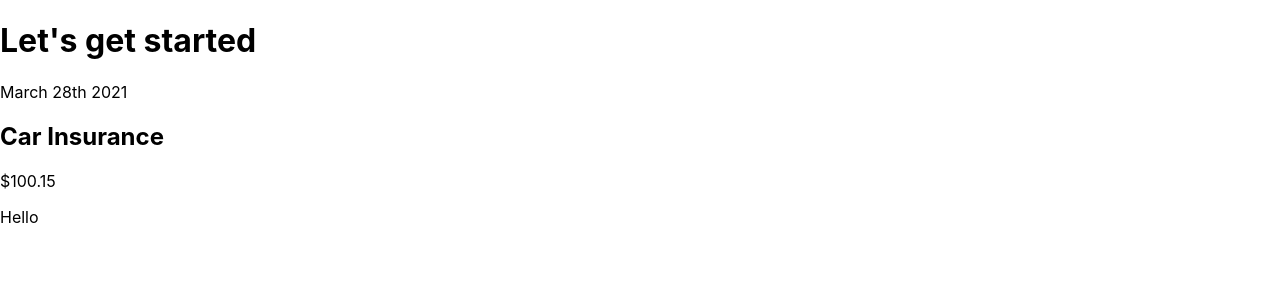
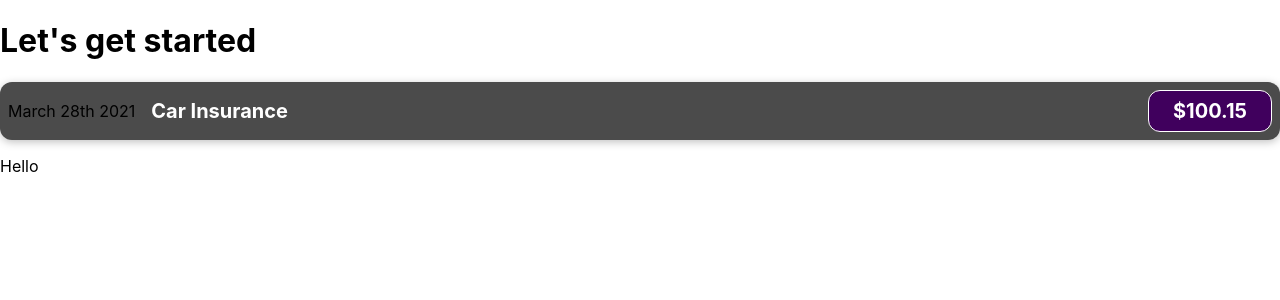
Before and after one commit to Kenta-Asakura/Expense-tracker-React, a React (Create React App) app: page / in a window 1280 px wide. Shown: the top 300 px of the page. Built offline with nearby package versions, Linux system fonts and the light colour scheme.

Commit message:
basic styling added to ExpenseItem.js

```diff
--- /dev/null
+++ b/src/components/ExpenseItem.css
@@ -0,0 +1,56 @@
+.expense-item {
+  display: flex;
+  justify-content: space-between;
+  align-items: center;
+  box-shadow: 0 2px 8px rgba(0, 0, 0, 0.25);
+  padding: 0.5rem;
+  margin: 1rem 0;
+  border-radius: 12px;
+  background-color: #4b4b4b;
+}
+
+.expense-item__description {
+  display: flex;
+  flex-direction: column;
+  gap: 1rem;
+  align-items: flex-end;
+  flex-flow: column-reverse;
+  justify-content: flex-start;
+  flex: 1;
+}
+
+.expense-item h2 {
+  color: #3a3a3a;
+  font-size: 1rem;
+  flex: 1;
+  margin: 0 1rem;
+  color: white;
+}
+
+.expense-item__price {
+  font-size: 1rem;
+  font-weight: bold;
+  color: white;
+  background-color: #40005d;
+  border: 1px solid white;
+  padding: 0.5rem;
+  border-radius: 12px;
+}
+
+@media (min-width: 580px) {
+  .expense-item__description {
+    flex-direction: row;
+    align-items: center;
+    justify-content: flex-start;
+    flex: 1;
+  }
+
+  .expense-item__description h2 {
+    font-size: 1.25rem;
+  }
+
+  .expense-item__price {
+    font-size: 1.25rem;
+    padding: 0.5rem 1.5rem;
+  }
+}
--- a/src/components/ExpenseItem.js
+++ b/src/components/ExpenseItem.js
@@ -1,10 +1,12 @@
+import './ExpenseItem.css';
+
 function ExpenseItem() {
   return (
-    <div>
+    <div className='expense-item'>
       <div>March 28th 2021</div>
-      <div>
+      <div className='expense-item__description'>
         <h2>Car Insurance</h2>
-        <div>$100.15</div>
+        <div className='expense-item__price'>$100.15</div>
       </div>
     </div>
   );
```
